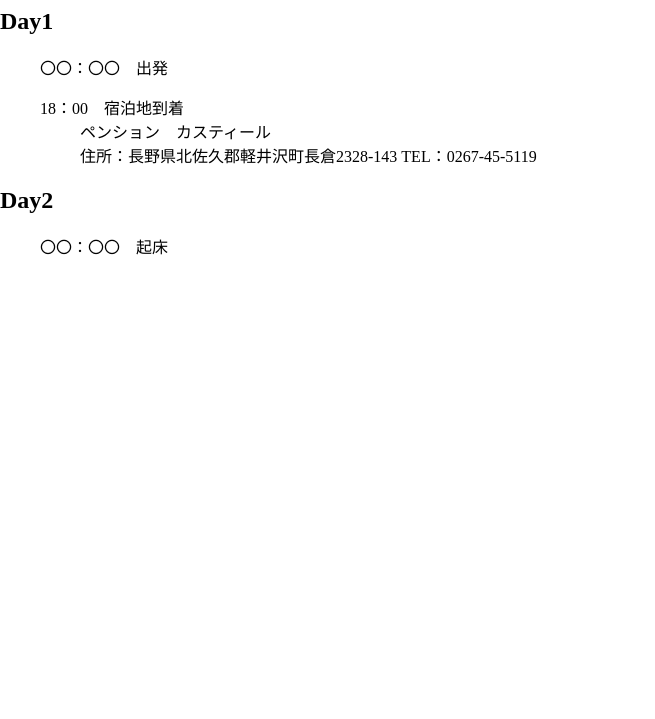
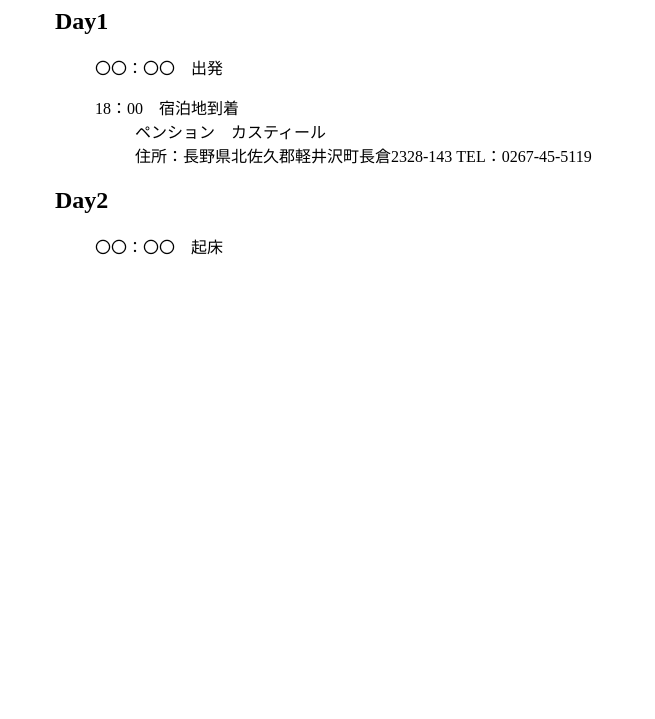
Before and after one commit to akishnt/karuizawa, a plain HTML site: page index.html in a window 1280 px wide. Shown: the part 81-800 px from the top of the page, without its empty margins (0-655 px from the left). Drawn offline with Linux system fonts and the light colour scheme.

Commit message:
Update stylesheet.css

```diff
--- a/stylesheet.css
+++ b/stylesheet.css
@@ -6,3 +6,9 @@ body {
 li {
     list-style: none;
 }
+
+.container {
+  width: 1170px;
+  padding: 0 15px;
+  margin: 0 auto;
+}
```
